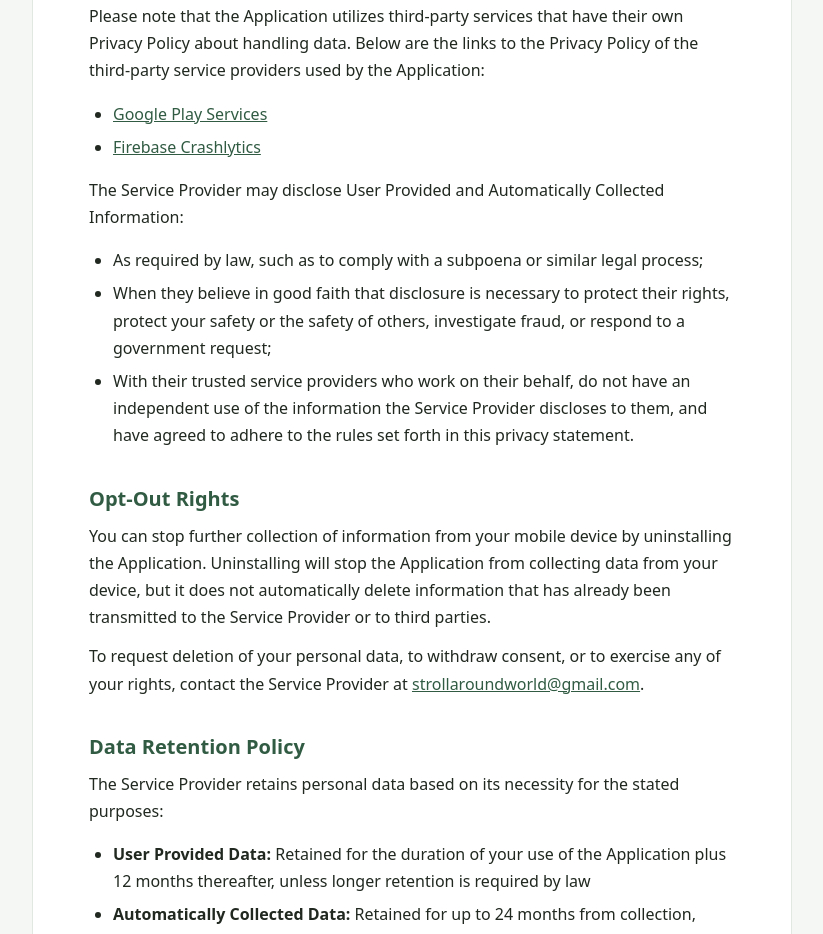
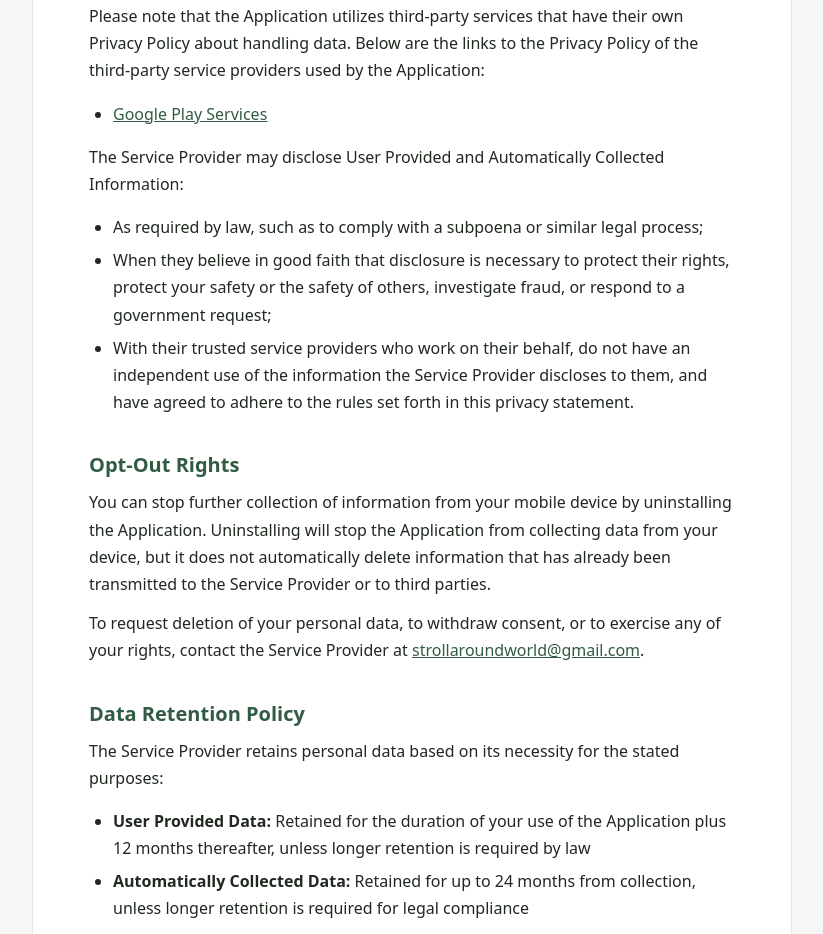
Before and after one commit to quasark-dev/stroll-privacy, a plain HTML site: page index.html in a window 1280 px wide. Shown: the part 2357-3291 px from the top of the page, without its empty margins (228-1051 px from the left). Drawn offline with Linux system fonts and the light colour scheme.

Commit message:
edit privacy policy

```diff
--- a/index.html
+++ b/index.html
@@ -107,7 +107,6 @@
   <p>Please note that the Application utilizes third-party services that have their own Privacy Policy about handling data. Below are the links to the Privacy Policy of the third-party service providers used by the Application:</p>
   <ul>
     <li><a href="https://www.google.com/policies/privacy/" rel="noopener noreferrer">Google Play Services</a></li>
-    <li><a href="https://firebase.google.com/support/privacy/" rel="noopener noreferrer">Firebase Crashlytics</a></li>
   </ul>
 
   <p>The Service Provider may disclose User Provided and Automatically Collected Information:</p>
```
